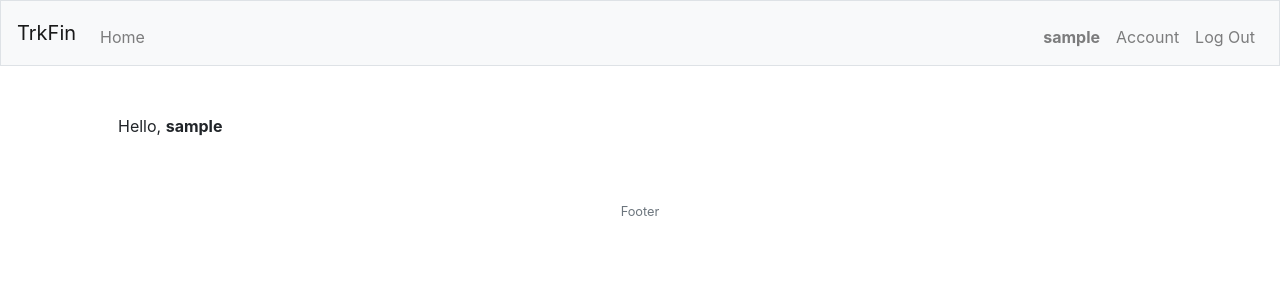
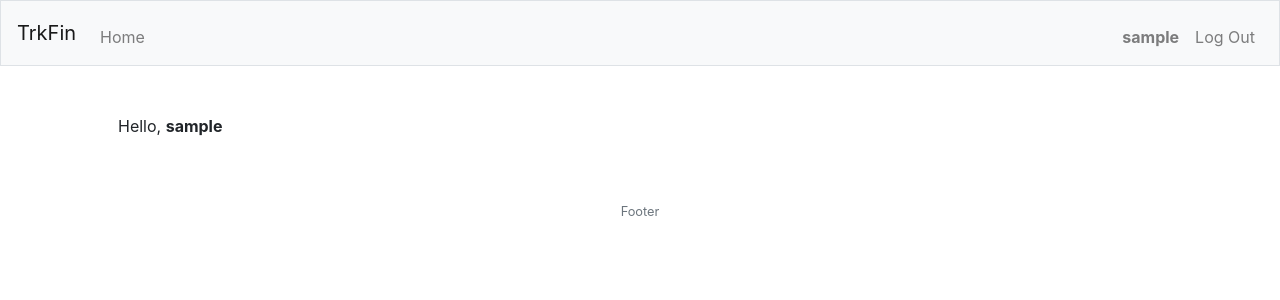
Before and after one commit to kftlfd/trkfin, a Flask app: page /account in a window 1280 px wide. Shown: the top 300 px of the page. Run offline with Flask 2, Linux system fonts and the light colour scheme; the visitor is signed in with stand-in values (Sample User, id 1); data comes from the database, SQL or seed files in the repository.

Commit message:
changed account url, flash msg list

```diff
--- a/trkfin/templates/layout.html
+++ b/trkfin/templates/layout.html
@@ -35,8 +35,7 @@
 					</ul>
 					<!-- right -->
 					<ul class="navbar-nav ml-auto mt-2">
-            <li class="nav-item nav-link"><b>{{ current_user.username }}</b></li>
-						<li class="nav-item"><a class="nav-link" href="{{ url_for('account') }}">Account</a></li>
+						<li class="nav-item"><a class="nav-link" href="{{ url_for('account', username=current_user.username) }}"><b>{{ current_user.username }}</b></a></li>
 						<li class="nav-item"><a class="nav-link" href="{{ url_for('logout') }}">Log Out</a></li>
 					</ul>
 				{% else %}
@@ -54,7 +53,7 @@
 			<header>
 				<div class="alert alert-primary border text-center" role="alert">
 					{% with messages = get_flashed_messages() %}
-						<ul>
+						<ul style="list-style-type: none;">
 							{% for message in messages %}
 							<li>{{ message }}</li>
 							{% endfor %}
```
